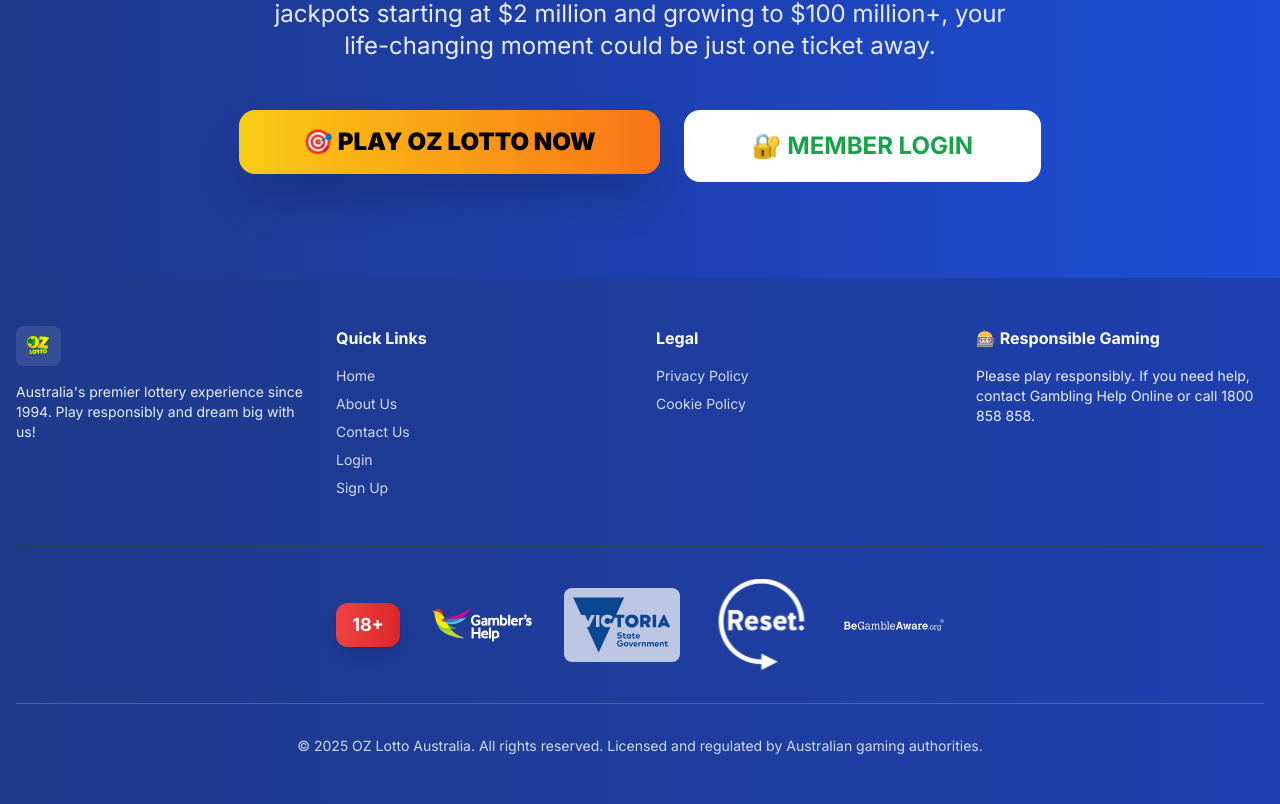
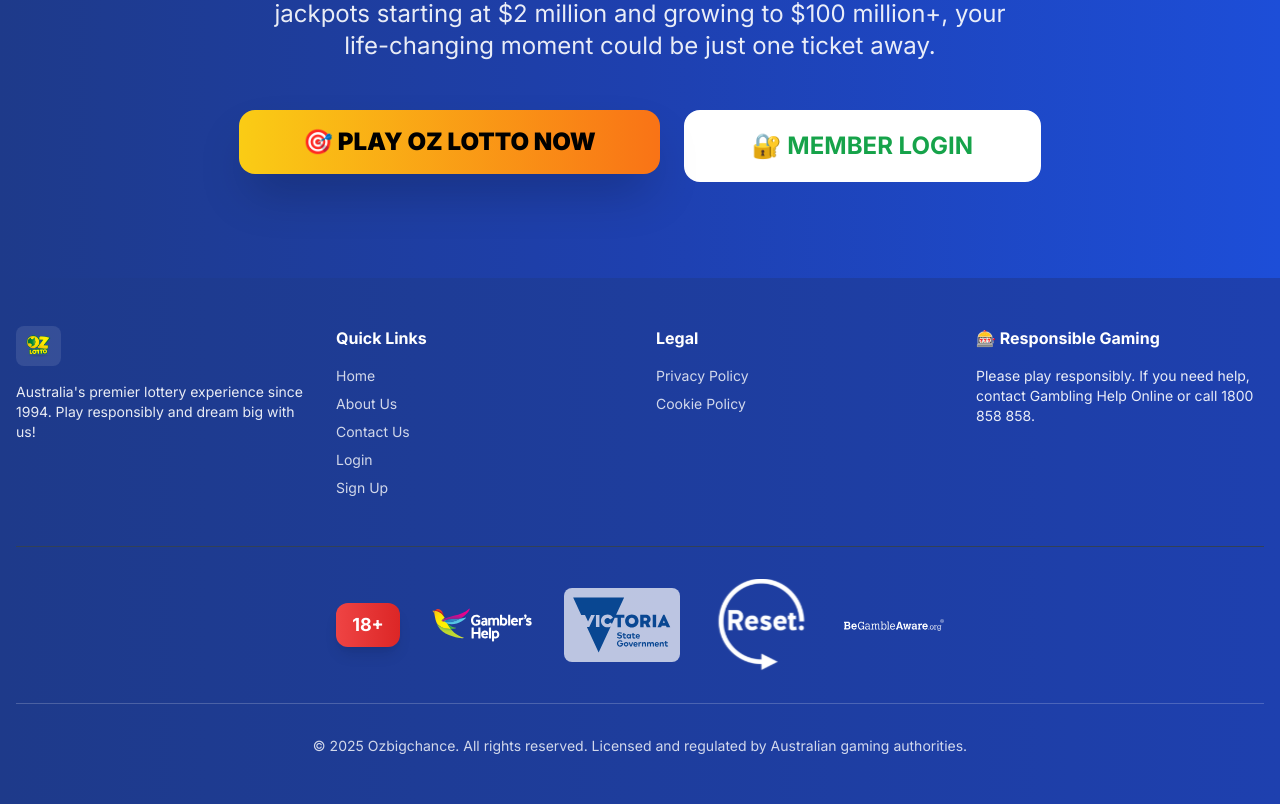
Before and after one commit to Nkoblianskyi/au-lotto, a Next.js app: page / in a window 1280 px wide. Shown: the part 5894-6698 px from the top of the page. Built offline with nearby package versions, Linux system fonts and the light colour scheme.

Commit message:
Update footer.tsx

```diff
--- a/components/footer.tsx
+++ b/components/footer.tsx
@@ -144,7 +144,7 @@ export function Footer() {
 
         <div className="border-t border-white/20 mt-8 pt-8 text-center text-sm text-white/80">
           <p>
-            &copy; 2025 OZ Lotto Australia. All rights reserved. Licensed and regulated by Australian gaming
+            &copy; 2025 Ozbigchance. All rights reserved. Licensed and regulated by Australian gaming
             authorities.
           </p>
         </div>
```
